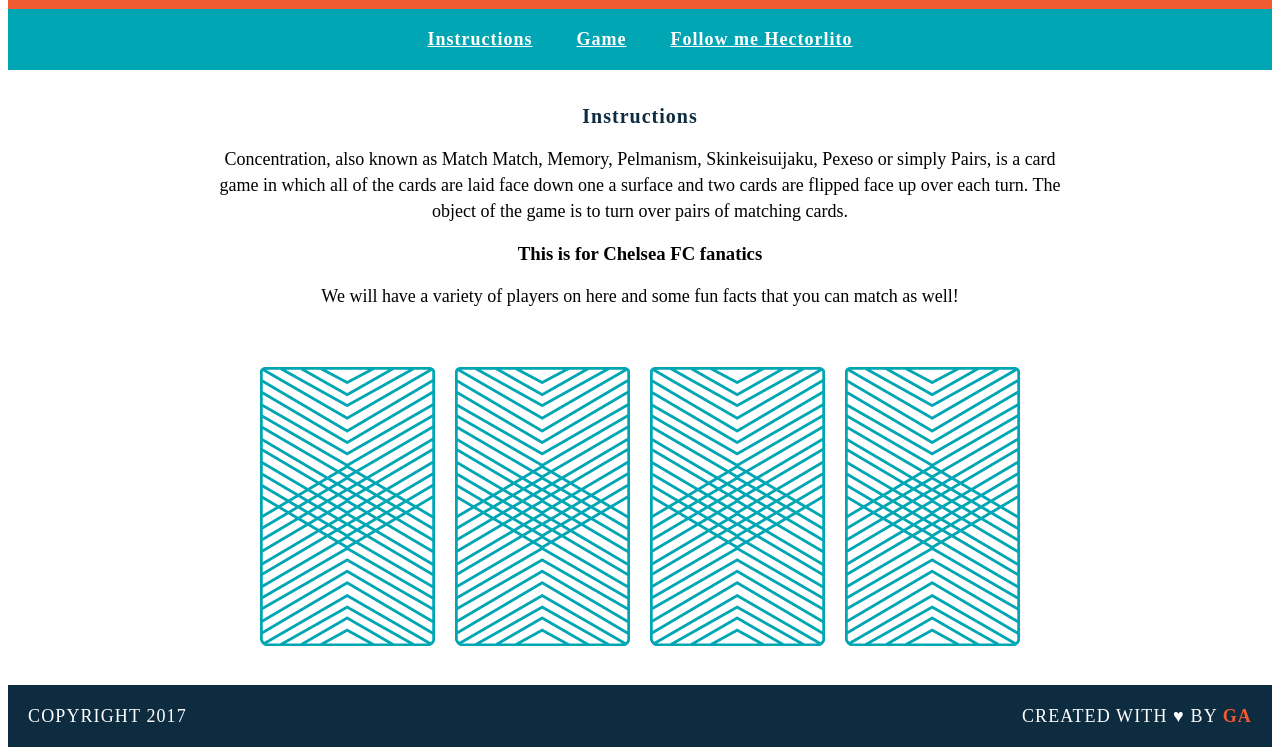
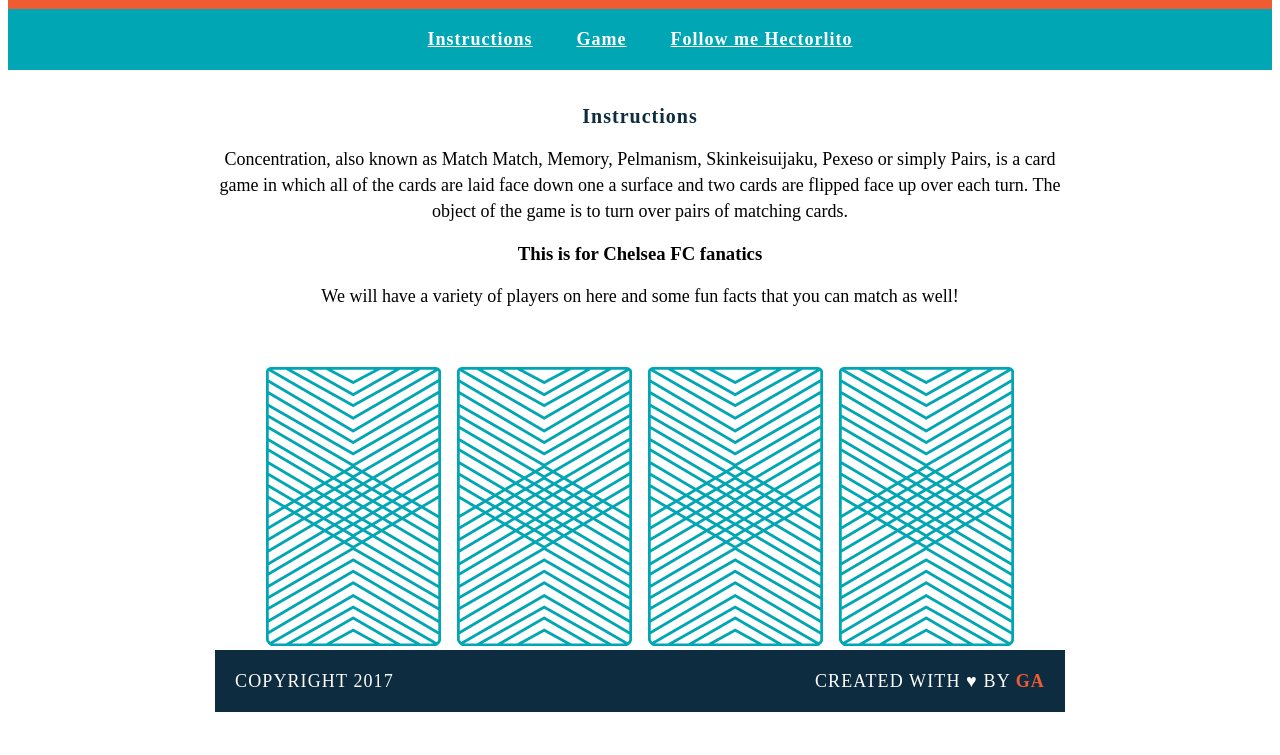
Before and after one commit to hectorlito/wdi-fundamentals-memorygame-, a plain HTML site: page memory_game/index.html in a window 1280 px wide. Shown: the part 111-866 px from the top of the page. Drawn offline with Linux system fonts and the light colour scheme; a web font is replaced by a local one.

Commit message:
created game logic

```diff
--- a/js/main.js
+++ /dev/null
@@ -1,23 +0,0 @@
-var cards = ["queen", "queen", "king", "king"];
-var cardsInPlay = [];
-
-var checkForMatch = function() {
-if (cardsInPlay.length === 2) {
-	console.log("");
-if (cardsInPlay[0] === cardsInPlay[1]) {
-		console.log("You found a match");}
-else {"Sorry, try again."}
-};
-
-}
-
-var flipCard = function(cardId) {
-console.log("User flipped" + cards[cardId])
-
-cardsInPlay.push(cards[cardId])
-
-alert("Sorry, try again ");
-}
-
-flipCard(0);
-flipCard(2);
--- a/index.html
+++ b/memory_game/index.html
@@ -25,13 +25,8 @@
 		<p> We will have a variety of players on here and some fun facts that you can match as well!</p>
 
 
-	<div>
-		<img src="images/back.png" alt="Queen of Diamonds">
-		<img src="images/back.png" alt="Queen of Hearts">
-		<img src="images/back.png" alt="King of Diamonds">
-		<img src="images/back.png" alt="King of Hearts">
-	</div>
-</main>
+	<div id="game-board" class="board clearfix"></div>
+
 <footer class="clearfix">
 <p class="copyright">Copyright 2017</p>
 
--- /dev/null
+++ b/memory_game/js/main.js
@@ -0,0 +1,72 @@
+var cards = [
+{
+	rank: "queen",
+	suit: "hearts",
+	cardImage: "images/queen-of-hearts.png"
+},
+{
+	rank: "queen",
+	suit: "diamonds",
+	cardImage: "images/queen-of-diamonds.png"
+},
+{
+	rank: "king",
+	suit: "hearts",
+	cardImage: "images/king-of-hearts.png"
+},
+{
+	rank: "king",
+	suit: "diamonds",
+	cardImage: "images/king-of-diamonds.png"
+}
+];
+var cardsInPlay = [];
+
+var checkForMatch = function() {
+
+
+if (cardsInPlay.length === 2) {
+	console.log("");
+if (cardsInPlay[0] === cardsInPlay[1]) {
+		alert("You found a match");}
+else
+	alert("Sorry, try again.");
+};
+
+
+}
+var flipCard = function() {
+var cardId = this.getAttribute("data-id")
+console.log("User flipped" + cards[cardId].rank)
+
+cardsInPlay.push(cards[cardId].rank)
+
+console.log(cards[cardId].suit)
+
+console.log(cards[cardId].cardImage)
+
+
+this.setAttribute('src', cards[cardId].cardImage);
+ if(cardsInPlay.length === 2);
+checkForMatch();
+}
+
+
+var createBoard = function() {
+var gameBoard = document.getElementById('game-board')
+
+	for (var i = 0; i < cards.length; i++){
+
+var cardElement = document.createElement('img');
+cardElement.setAttribute('src', 'images/back.png');
+cardElement.setAttribute('data-id',i);
+gameBoard.appendChild(cardElement);
+
+cardElement.addEventListener('click', flipCard);
+
+	}
+};
+
+
+
+createBoard();
```
Also changed, not shown: memory_game/css/style.css (renamed from css/style.css), memory_game/images/back.png (renamed from images/back.png), memory_game/images/king-of-diamonds.png (renamed from images/king-of-diamonds.png), memory_game/images/king-of-hearts.png (renamed from images/king-of-hearts.png), memory_game/images/queen-of-diamonds.png (renamed from images/queen-of-diamonds.png), memory_game/images/queen-of-hearts.png (renamed from images/queen-of-hearts.png).
